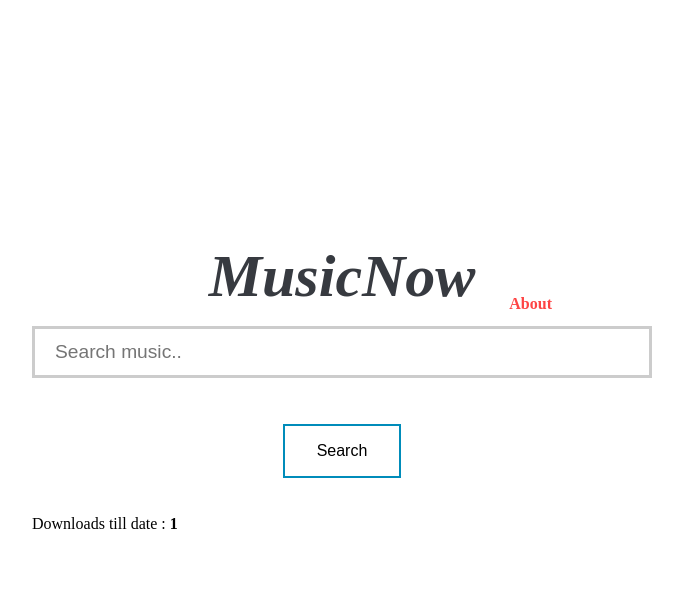
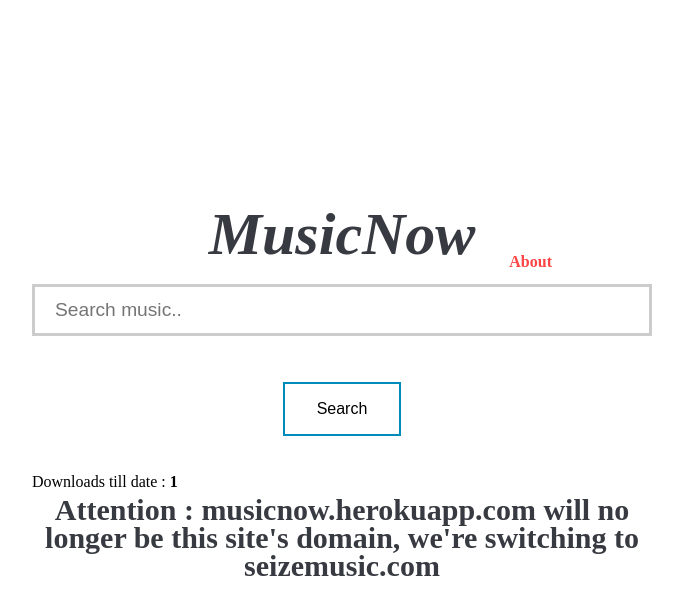
Before and after one commit to kalbhor/MusicSeize, a Flask app: page / in a window 1280 px wide. Shown: the top 615 px of the page, without its empty margins (298-981 px from the left). Run offline with Flask 2, Linux system fonts and the light colour scheme; tables that the repository leaves empty hold one stand-in row (values such as "Sample post"); some libraries are stand-ins or nearby versions.

Commit message:
Added announcement

```diff
--- a/templates/index.html
+++ b/templates/index.html
@@ -23,6 +23,7 @@
 <br>
 <div id="left">
 <p>Downloads till date : <b>{{ count }}</b></p>
+<h1>Attention : musicnow.herokuapp.com will no longer be this site's domain, we're switching to seizemusic.com</h1>
 </div>
 </div>
 
```
